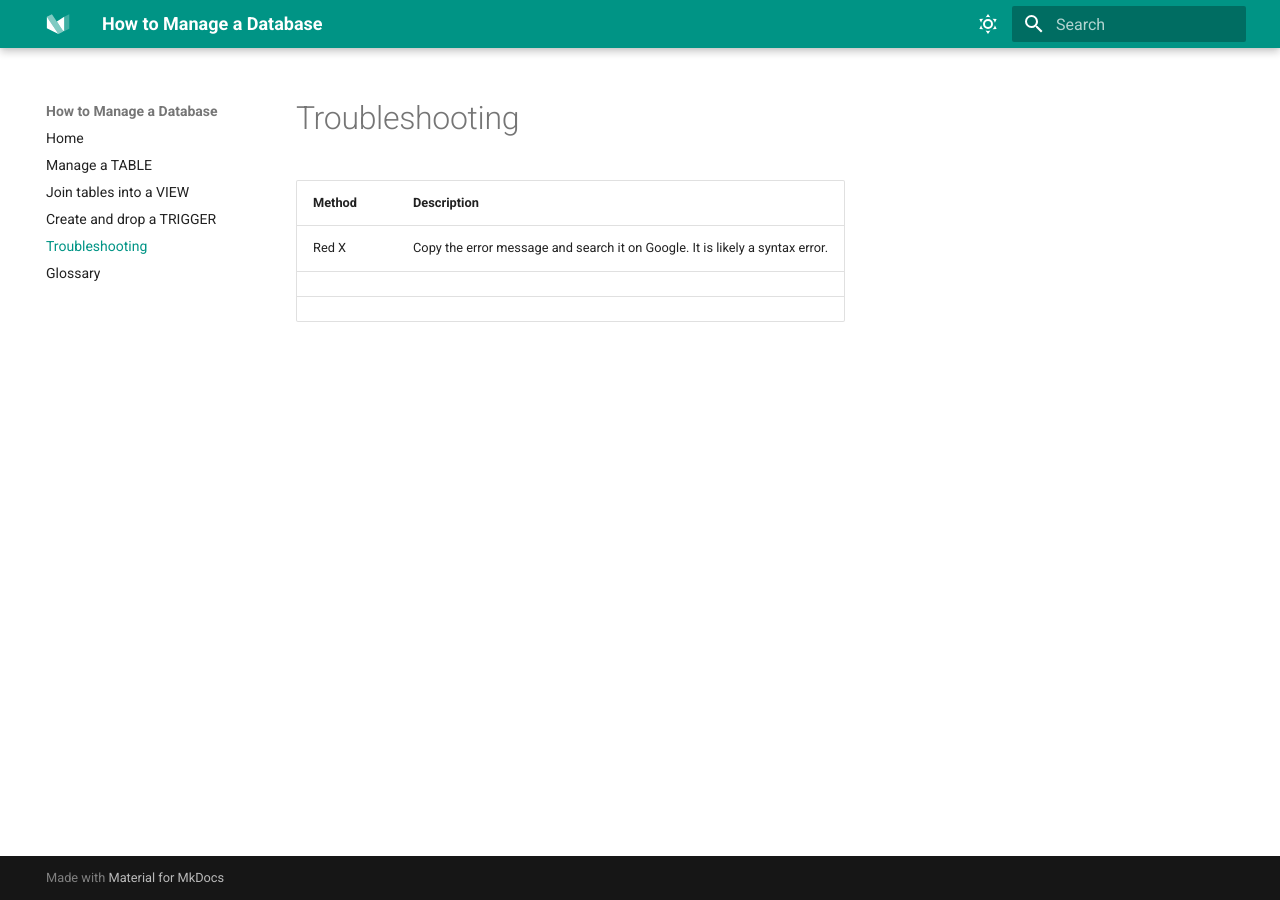
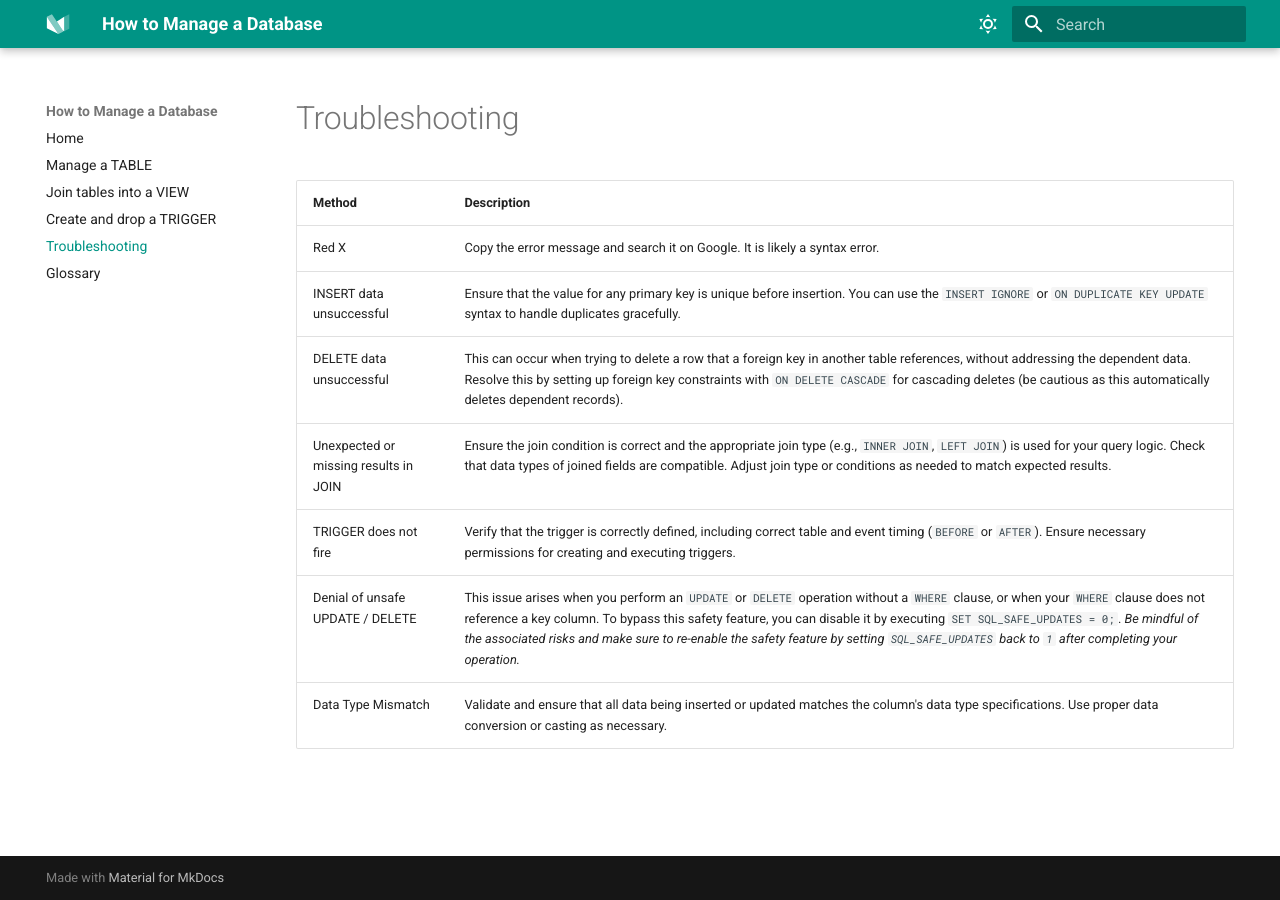
Before and after one commit to izcheung/mySQLWorkBenchUserDoc, an MkDocs documentation site: the page built from docs/troubleshooting.md, in a window 1280 px wide. Built offline with MkDocs 1.6.1 and Material for MkDocs 9.7.7, drawn with Linux system fonts in a browser that asks for light colours.

Commit message:
add troubleshooting

```diff
--- a/docs/troubleshooting.md
+++ b/docs/troubleshooting.md
@@ -2,5 +2,9 @@
 | Method     | Description                          |
 | ---------- | ------------------------------------ |
 | Red X      | Copy the error message and search it on Google. It is likely a syntax error. |
-|            | |
-|            | |
+| INSERT data unsuccessful | Ensure that the value for any primary key is unique before insertion. You can use the `INSERT IGNORE` or `ON DUPLICATE KEY UPDATE` syntax to handle duplicates gracefully. |
+| DELETE data unsuccessful | This can occur when trying to delete a row that a foreign key in another table references, without addressing the dependent data. Resolve this by setting up foreign key constraints with `ON DELETE CASCADE` for cascading deletes (be cautious as this automatically deletes dependent records). |
+| Unexpected or missing results in JOIN | Ensure the join condition is correct and the appropriate join type (e.g., `INNER JOIN`, `LEFT JOIN`) is used for your query logic. Check that data types of joined fields are compatible. Adjust join type or conditions as needed to match expected results.  |
+| TRIGGER does not fire | Verify that the trigger is correctly defined, including correct table and event timing (`BEFORE` or `AFTER`). Ensure necessary permissions for creating and executing triggers. |
+| Denial of unsafe UPDATE / DELETE | This issue arises when you perform an `UPDATE` or `DELETE` operation without a `WHERE` clause, or when your `WHERE` clause does not reference a key column. To bypass this safety feature, you can disable it by executing `SET SQL_SAFE_UPDATES = 0;`. *Be mindful of the associated risks and make sure to re-enable the safety feature by setting `SQL_SAFE_UPDATES` back to `1` after completing your operation.* |
+| Data Type Mismatch | Validate and ensure that all data being inserted or updated matches the column's data type specifications. Use proper data conversion or casting as necessary. |
```
